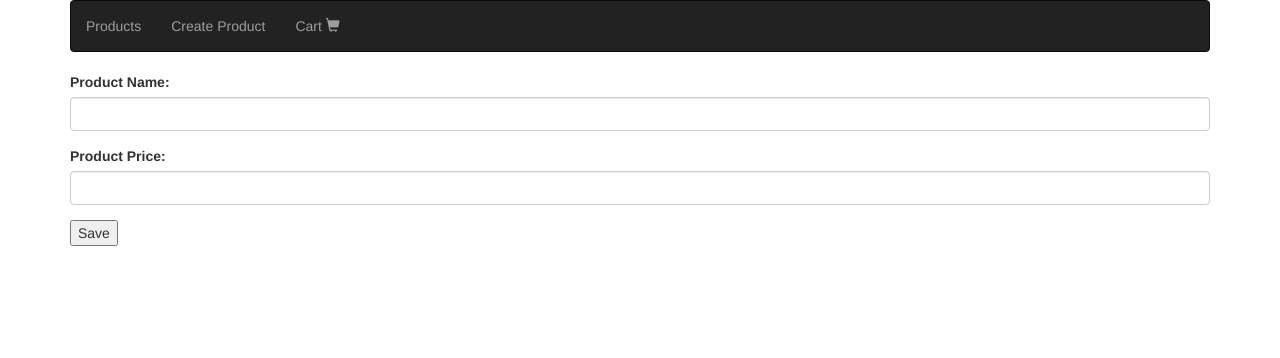
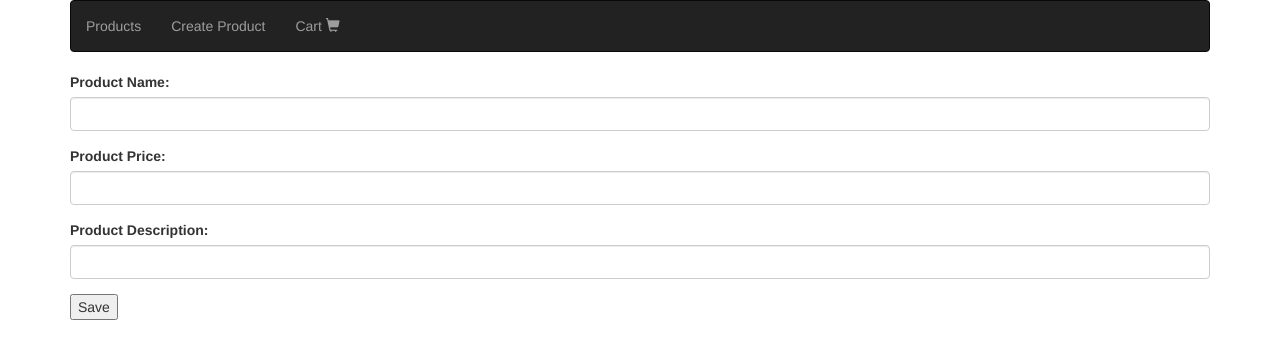
Before and after one commit to jkramskoy/EComersApplication, an Angular app: page /create in a window 1280 px wide. Shown: the top 358 px of the page. Built offline with nearby package versions, Linux system fonts and the light colour scheme.

Commit message:
add create product fild description

```diff
--- a/src/app/products/create-product.component.html
+++ b/src/app/products/create-product.component.html
@@ -7,5 +7,11 @@
     <label for="inputPrice" class="center-block">Product Price: </label>
     <input id="inputPrice" class="form-control" type="text" />
   </div>
+  <div class="form-group">
+    <label for="inputDescription" class="center-block"
+      >Product Description:
+    </label>
+    <input id="inputDescription" class="form-control" type="text" />
+  </div>
   <button>Save</button>
 </form>
```
Also changed, not shown: src/app/products/list-products.component.html (+0 -7 lines).
